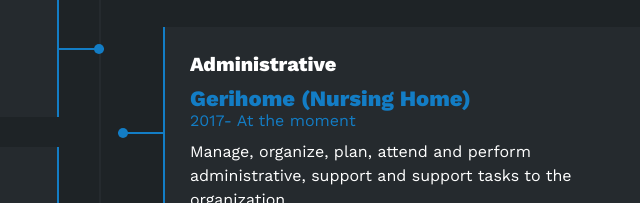
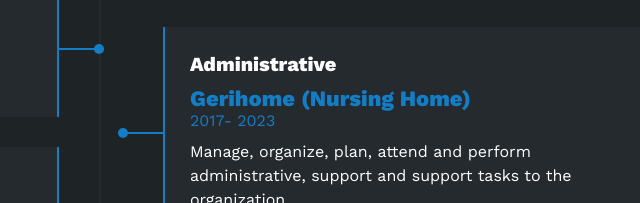
Before and after one commit to tomasschulteis/Schulteistomas.cv.io, a plain HTML site: page index.html in a window 1280 px wide. Shown: the part 2342-2545 px from the top of the page, 528-1168 px from the left. Drawn offline with nearby package versions, Linux system fonts and the light colour scheme; a web font is replaced by a local one.

Commit message:
version 2024

```diff
--- a/index.html
+++ b/index.html
@@ -188,7 +188,7 @@
                     <div class="item righ">
                         <h4>Administrative</h4>
                         <span class="name">Gerihome (Nursing Home)</span>
-                        <span class="date">2017- At the moment</span>
+                        <span class="date">2017- 2023</span>
                         <p>Manage, organize, plan, attend and perform administrative, support and support tasks to the organization.</p>
                         <div class="connectorr">
                             <div class="circler"></div>
```
